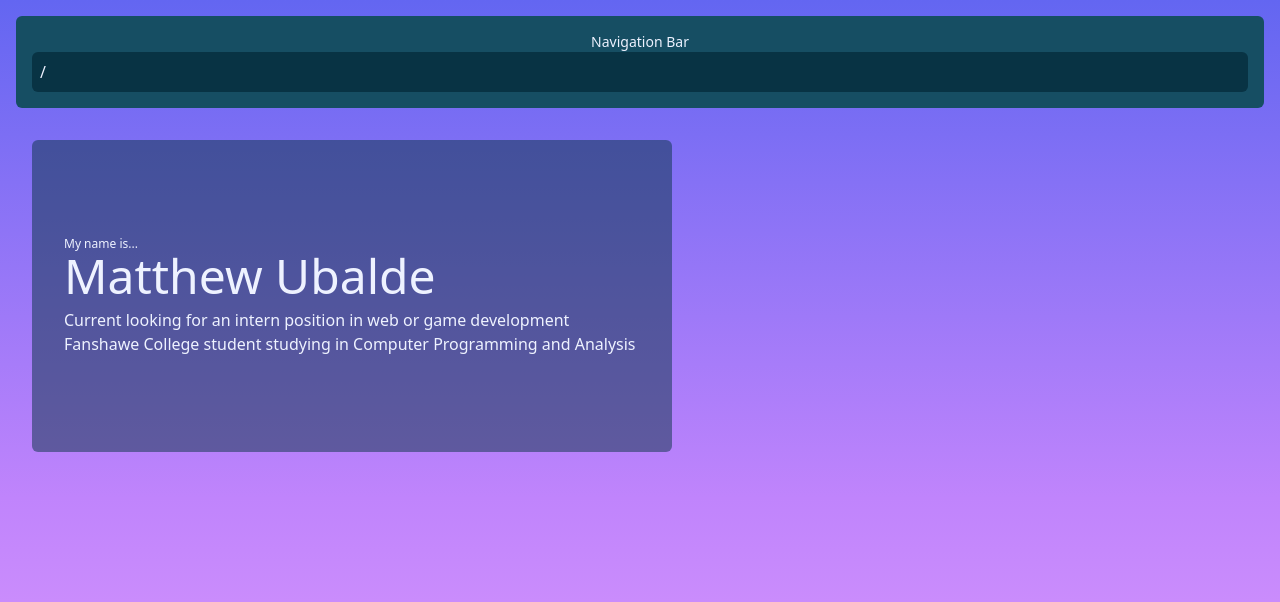
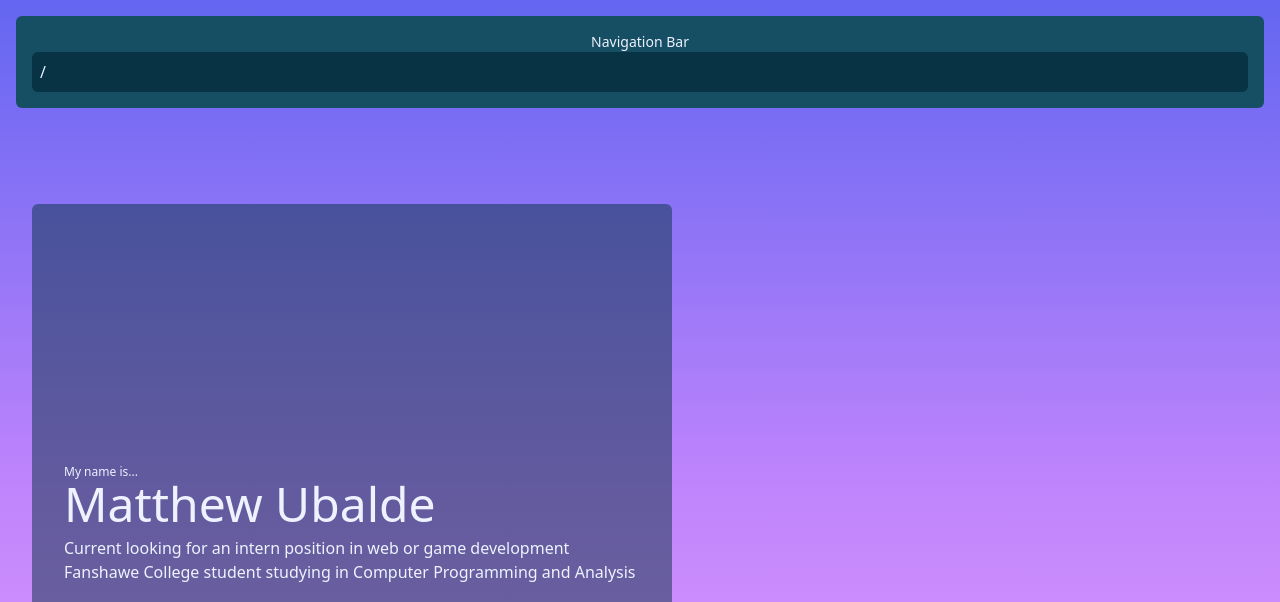
Before and after one commit to MatthewUbalde/personal-portfolio-astro, an Astro site: page / in a window 1280 px wide. Shown: the top 602 px of the page. Built offline with nearby package versions, Linux system fonts and the light colour scheme; Astro itself is replaced by a stand-in of ours.

Commit message:
make use of new section in index, and adjusting it

```diff
--- a/src/pages/index.astro
+++ b/src/pages/index.astro
@@ -2,6 +2,7 @@
 import { Image } from "astro:assets";
 
 import Layout from "../layouts/PageLayout.astro";
+import Section from "../components/Section.astro";
 ---
 
 <Layout
@@ -10,8 +11,9 @@
 >
   <!-- Introduction -->
   <div class="relative min-h-screen h-fit w-screen">
-    <div
-      class="flex flex-col m-8 p-8 py-24 bg-cyan-950 bg-opacity-50 rounded-md w-1/2"
+    <Section
+      noPadding
+      class="absolute inset-y-12 flex flex-col justify-center p-8 py-24 bg-cyan-950 bg-opacity-50 rounded-md w-1/2"
     >
       <p class="text-xs">My name is...</p>
       <h1 class="text-5xl mb-2">Matthew Ubalde</h1>
@@ -21,7 +23,7 @@
       <p class="font-light">
         Fanshawe College student studying in Computer Programming and Analysis
       </p>
-    </div>
+    </Section>
     <Image
       src="/portfolio-portrait.png"
       width={400}
```
